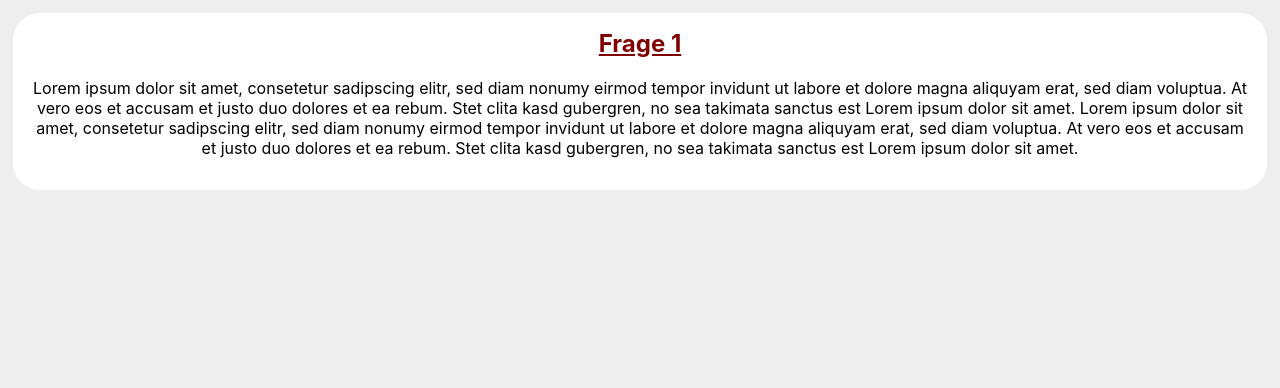
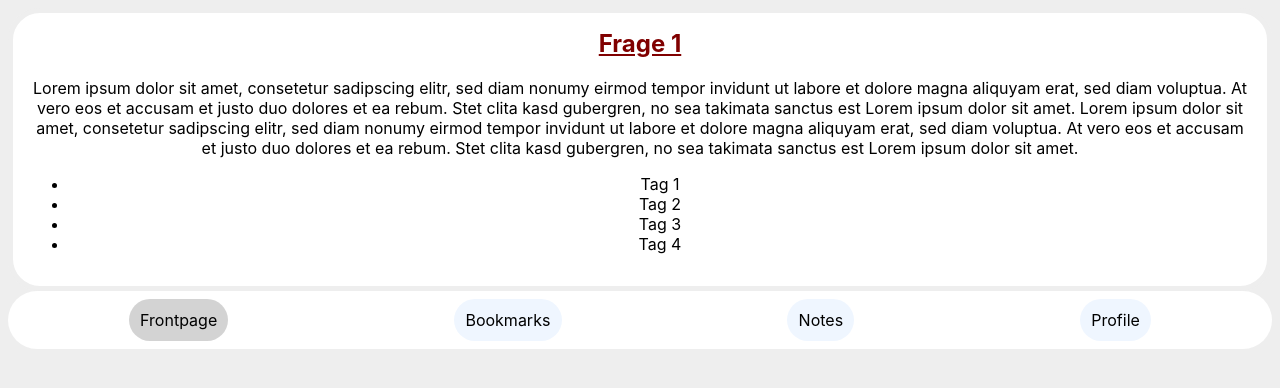
Before and after one commit to NikRoe/Quiz-App, a website: page index.html in a window 1280 px wide. Drawn offline with Linux system fonts and the light colour scheme.

Commit message:
add navbar story

```diff
--- a/index.html
+++ b/index.html
@@ -9,6 +9,7 @@
   </head>
   <body></body>
 </html>
+<header></header>
 <main>
   <article class="Card">
     <h2 class="Card__title">Frage 1</h2>
@@ -23,5 +24,17 @@
       Stet clita kasd gubergren, no sea takimata sanctus est Lorem ipsum dolor
       sit amet.
     </p>
+    <ul class="List">
+      <li class="List">Tag 1</li>
+      <li class="List">Tag 2</li>
+      <li class="List">Tag 3</li>
+      <li class="List">Tag 4</li>
+    </ul>
   </article>
 </main>
+<footer class="Navbar Navbar__wrapper">
+  <a class="Navbar__content Navbar--highlight">Frontpage</a>
+  <a class="Navbar__content">Bookmarks</a>
+  <a class="Navbar__content">Notes</a>
+  <a class="Navbar__content">Profile</a>
+</footer>
--- a/style.css
+++ b/style.css
@@ -1,4 +1,5 @@
 @import url(style/base.css);
 @import url(style/variables.css);
 @import url(style/components/Card.css);
+@import url(style/components/Navbar.css);
 @import url(style/utils.css);
--- /dev/null
+++ b/style/components/Navbar.css
@@ -0,0 +1,20 @@
+.Navbar__wrapper {
+  display: flex;
+  justify-content: space-around;
+  align-items: center;
+  background-color: white;
+  border-radius: 2rem;
+  padding: 0.5rem;
+}
+
+.Navbar__content {
+  background-color: #eff6ff;
+  color: black;
+  text-decoration: none;
+  padding: 0.7rem;
+  border-radius: 2rem;
+}
+
+.Navbar--highlight {
+  background-color: lightgray;
+}
```
Also changed, not shown: style/components/Navbar.stories.js (added, +18 -0 lines).
